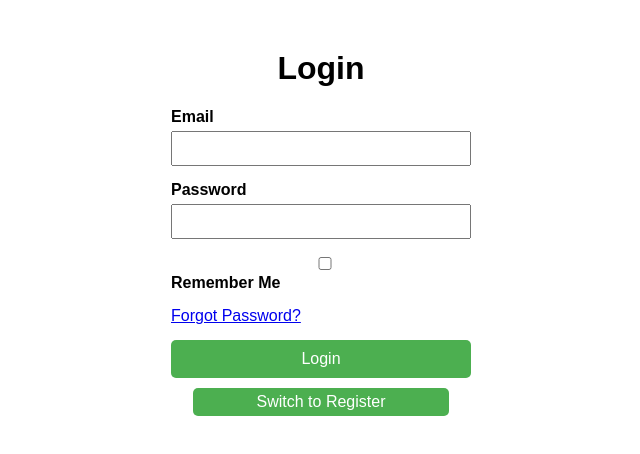
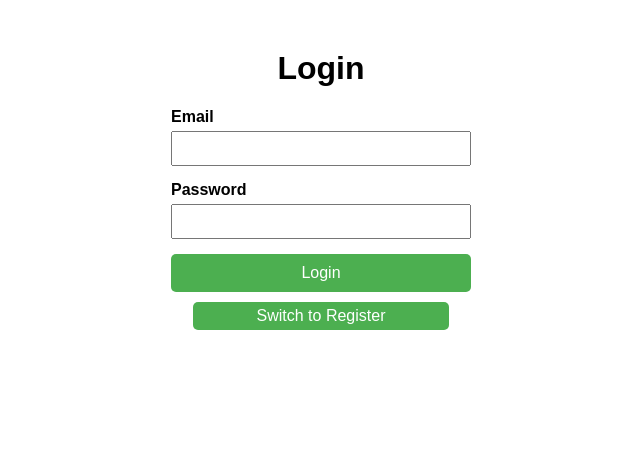
Before and after one commit to Grace-dev007/PrimeOne-, a React (Create React App) app: page / in a window 1280 px wide. Shown: the top 454 px of the page, without its empty margins (319-959 px from the left). Built offline with nearby package versions, Linux system fonts and the light colour scheme.

Commit message:
comment unused code

```diff
--- a/src/LoginForm.js
+++ b/src/LoginForm.js
@@ -55,7 +55,7 @@ export default function LoginForm() {
                 {errors.password && <p className="error">{errors.password}</p>}
             </div>
 
-            <div className="extra-options">
+            {/* <div className="extra-options">
                 <div className="remember-me">
                     <label>
                         <input
@@ -69,7 +69,7 @@ export default function LoginForm() {
                 <div className="forgot-password">
                     <a href="#">Forgot Password?</a>
                 </div>
-            </div>
+            </div> */}
 
             <button type="submit">Login</button>
         </form>
```
